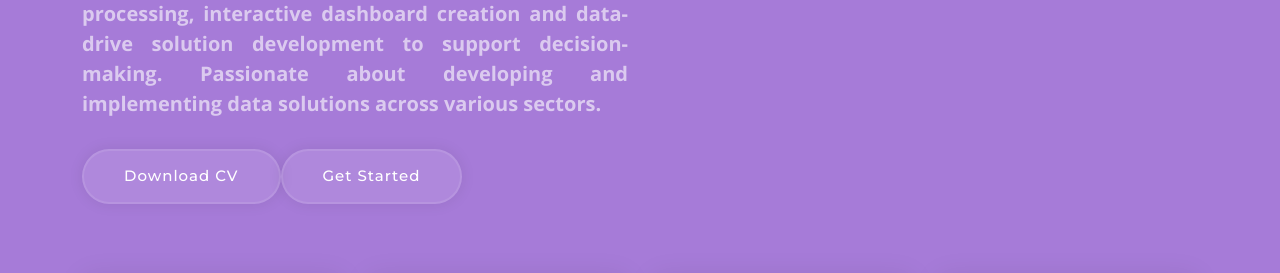
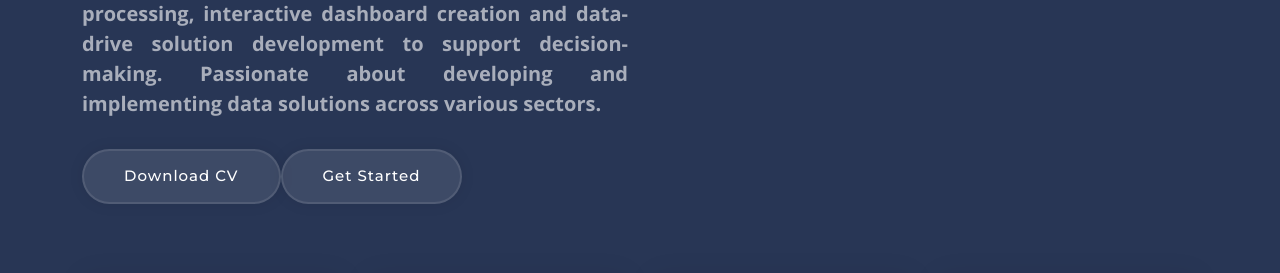
Before and after one commit to luthfiyahastutiningtyas/luthfiyahastutiningtyas.github.io, a plain HTML site: page index.html in a window 1280 px wide. Shown: the part 506-779 px from the top of the page. Drawn offline with nearby package versions, Linux system fonts and the light colour scheme.

Commit message:
Update main.css

```diff
--- a/assets/css/main.css
+++ b/assets/css/main.css
@@ -13,9 +13,9 @@
 
 /* Colors */
 :root {
-  --color-default: #222222;
-  --color-primary: #a67bd8;
-  --color-secondary: #0c29a8;
+  --color-default: #1E1F26;
+  --color-primary: #283655;
+  --color-secondary: #4D648D;
 }
 
 /* Smooth scroll behavior */
```
